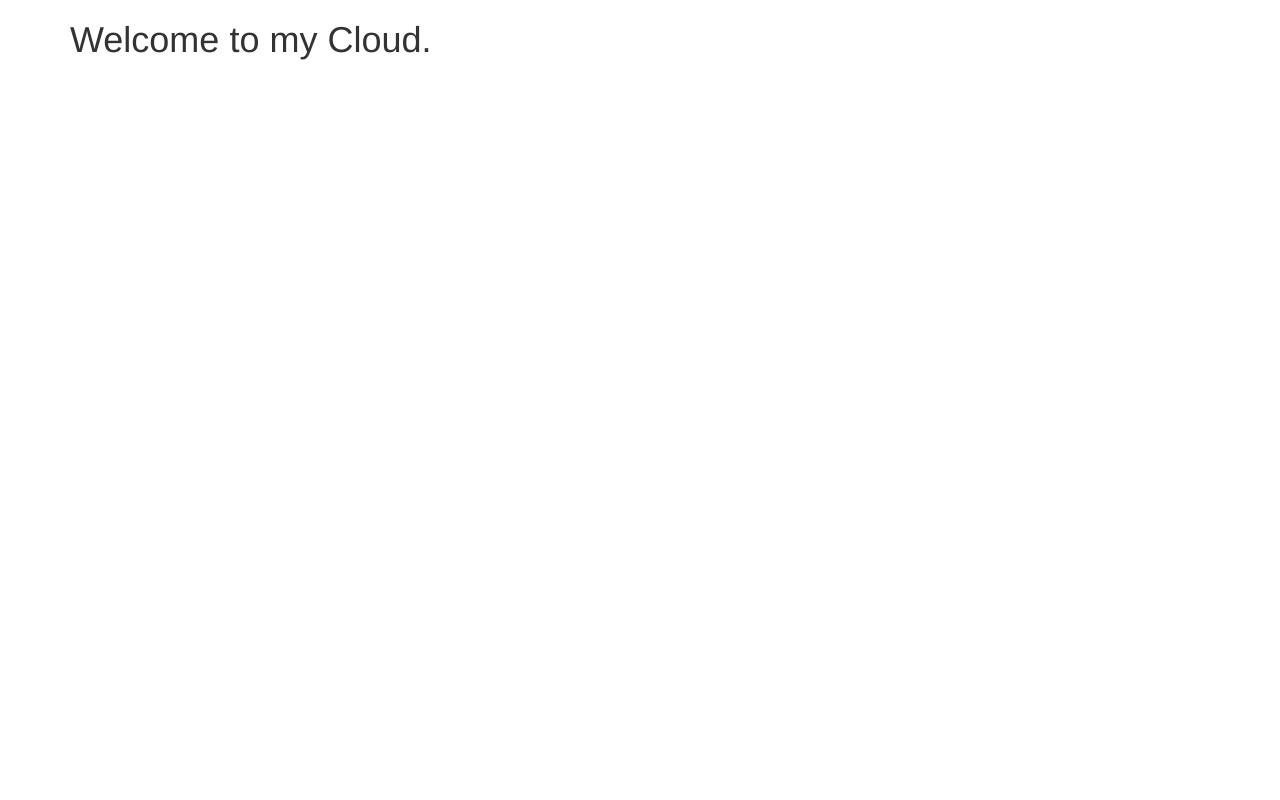
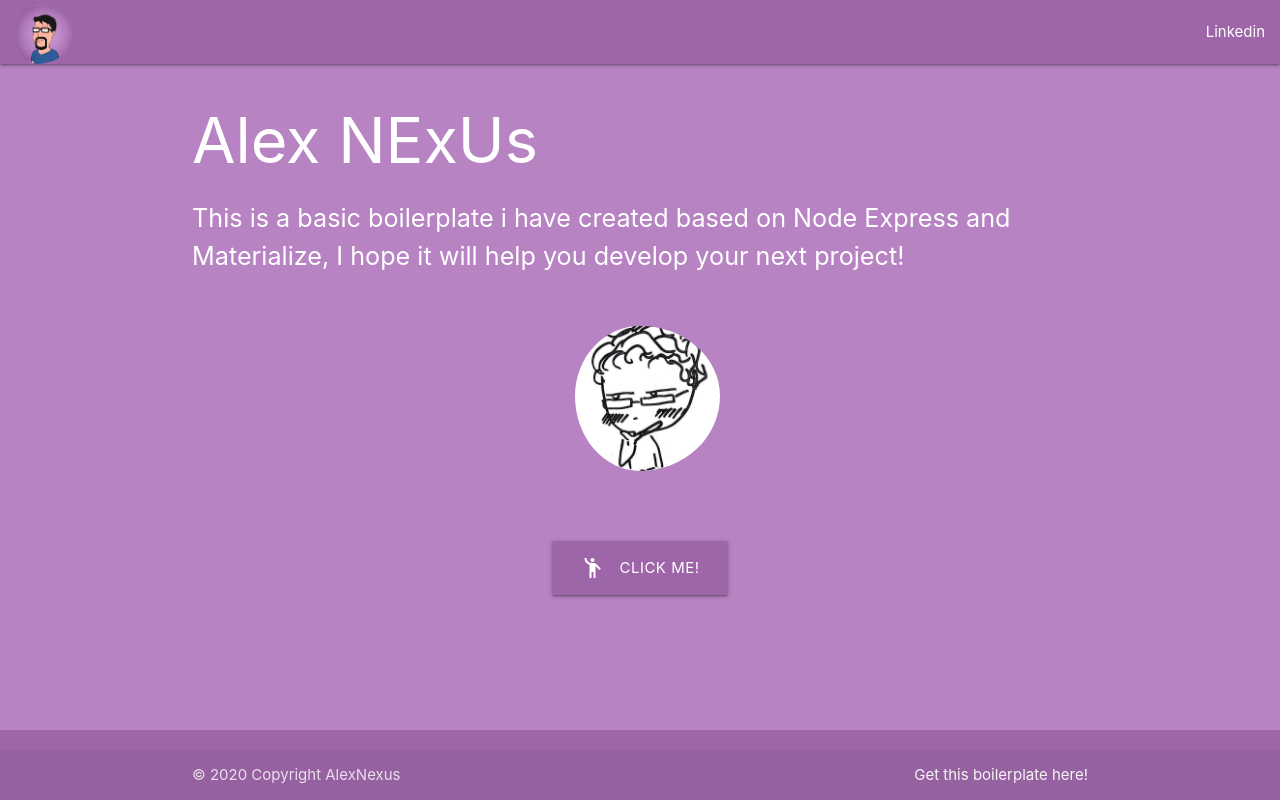
Before and after one commit to ioarun/sit725-2021-t2-prac3, a website: page public/index.html in a window 1280 px wide. Drawn offline with nearby package versions, Linux system fonts and the light colour scheme; no server answers.

Commit message:
brand new plate

```diff
--- a/public/env.js
+++ b/public/env.js
@@ -1,4 +1,18 @@
+const testButtonFunction=()=>{
+  alert('Thank you for clicking')
+}
+
+
 $(document).ready(function(){
   console.log('Ready')
 
+  //bind the button
+  $('#testButton').click(testButtonFunction)
+
+  //test get call
+  $.get('/test?user_name="Fantastic User"',(result)=>{
+    console.log(result)
+  })
+
+
 })
--- a/public/index.html
+++ b/public/index.html
@@ -5,22 +5,75 @@
     <meta charset="utf-8">
     <meta http-equiv="X-UA-Compatible" content="IE=edge">
     <meta name="viewport" content="width=device-width, initial-scale=1">
-    <title>Hello World</title>
+    <title>Alex's Boiler Plate</title>
 
-    <!-- Bootstrap -->
-    <link href="https://maxcdn.bootstrapcdn.com/bootstrap/3.3.7/css/bootstrap.min.css" rel="stylesheet">
+    <!-- Compiled and minified CSS -->
+    <!-- Materialze-->
+    <link rel="stylesheet" href="https://cdnjs.cloudflare.com/ajax/libs/materialize/1.0.0/css/materialize.min.css">
+
+    <!-- Materialize icons-->
+    <link href="https://fonts.googleapis.com/icon?family=Material+Icons" rel="stylesheet">
+
     <link href="styles.css" rel="stylesheet">
 </head>
 
 <body>
-    <div class="container">
-        <h1>Welcome to my Cloud.</h1>
+    <header>
+        <nav>
+            <div class="nav-wrapper" style=" background-color: #9E65A9;">
+                <a href="#" class="brand-logo" style="height: 100%;">
+                    <img src="assets/ale.jpg" alt="" class="circle responsive-img" style="height: 100%;padding-top: 5px; padding-left: 15px;"> <!-- notice the "circle" class -->
 
-    </div>
+                </a>
+                <ul id="nav-mobile" class="right hide-on-med-and-down">
+                    <li><a href="https://www.linkedin.com/in/alessiobonti">Linkedin</a></li>
+                </ul>
+            </div>
+        </nav>
+    </header>
+    <main>
+
+        <div class="container">
+            <h1 class="title">Alex NExUs</h1>
+            <div class="row">
+                <p class="flow-text mainText">This is a basic boilerplate i have created based on Node Express and Materialize, I hope it will help you develop your next project!</p>
+            </div>
+            <div class="row center" style="height: 150px;">
+                <img src="assets/ale2.jpg" alt="" class="circle responsive-img" style="height: 100%;padding-top: 5px; padding-left: 15px;"> <!-- notice the "circle" class -->
+
+
+            </div>
+            <div class="row center " style="padding-top:50px;">
+                <a id="testButton" class="waves-effect waves-light btn-large " style="background-color: #9E65A9;"><i class="material-icons left" style="color:white font-size: larger;">emoji_people</i>Click me!</a>
+
+
+            </div>
+
+
+
+        </div>
+
+    </main>
+    <footer class="page-footer">
+        <div class="footer-copyright">
+          <div class="container">
+          © 2020 Copyright AlexNexus
+          <a class="grey-text text-lighten-4 right" href="#!">Get this boilerplate here!</a>
+          </div>
+        </div>
+      </footer>
+
+
+
+
+
     <!-- jQuery (necessary for Bootstrap's JavaScript plugins) -->
     <script src="https://ajax.googleapis.com/ajax/libs/jquery/1.12.4/jquery.min.js"></script>
     <!-- Include all compiled plugins (below), or include individual files as needed -->
     <script src="https://maxcdn.bootstrapcdn.com/bootstrap/3.3.7/js/bootstrap.min.js"></script>
+
+    <!-- Compiled and minified JavaScript -->
+    <script src="https://cdnjs.cloudflare.com/ajax/libs/materialize/1.0.0/js/materialize.min.js"></script>
 
     <script src="env.js"></script>
 
--- a/public/styles.css
+++ b/public/styles.css
@@ -1,3 +1,25 @@
 .helloInput {
   width: 200px;
 }
+
+.title{
+  color: white;
+}
+.mainText{
+  color:white;
+}
+
+body {
+  display: flex;
+  min-height: 100vh;
+  flex-direction: column;
+  background-color: #B783C3;
+
+}
+
+.page-footer{
+  background-color: #9E65A9;
+}
+main {
+  flex: 1 0 auto;
+}
--- a/server.js
+++ b/server.js
@@ -5,7 +5,7 @@ var port = process.env.PORT || 8080;
 
 app.use(express.static(__dirname + '/public'));
 
-app.get("/sayHello", function (request, response) {
+app.get("/test", function (request, response) {
   var user_name = request.query.user_name;
   response.end("Hello " + user_name + "!");
 });
```
Also changed, not shown: public/assets/ale.jpg (added), public/assets/ale2.jpg (added), 1 other file.
